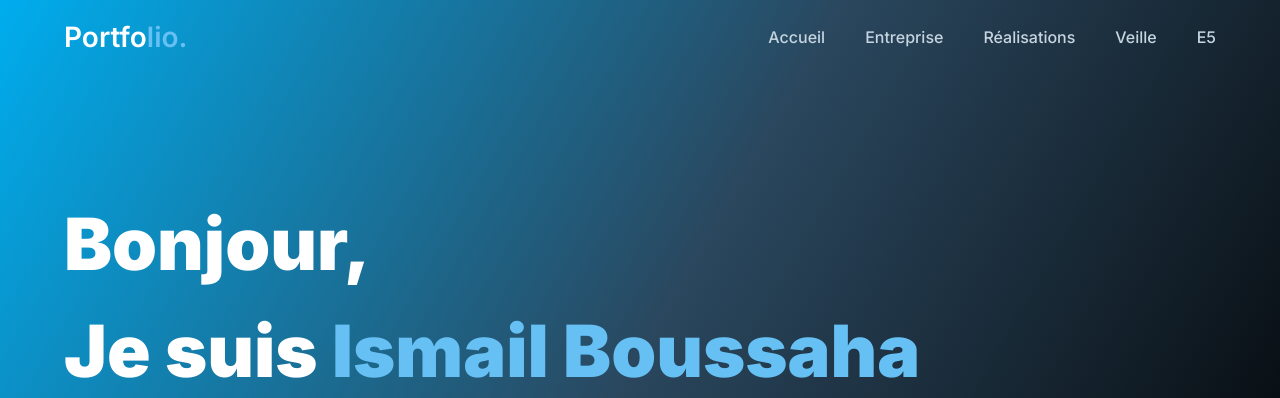
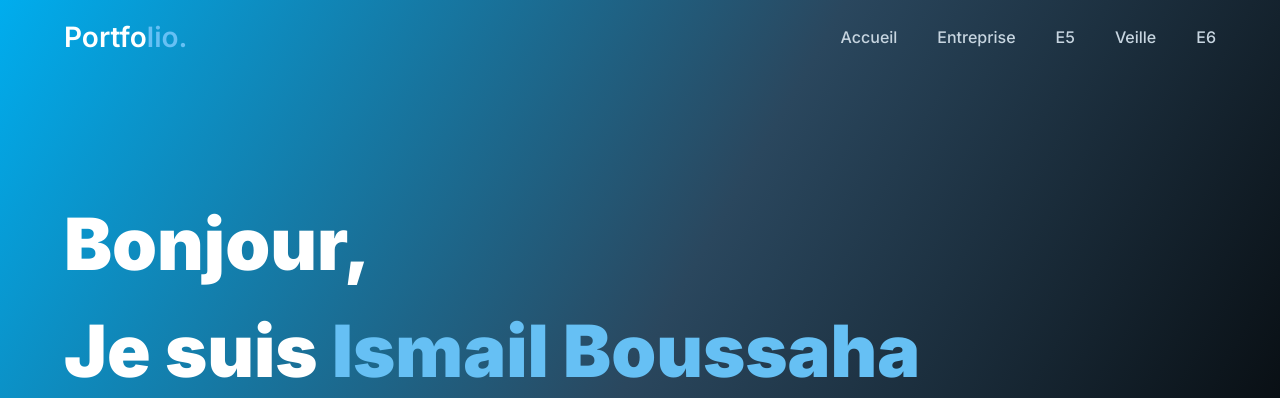
Before and after one commit to G-frixion/ismailportfolio, a plain HTML site: page index.html in a window 1280 px wide. Shown: the top 398 px of the page. Drawn offline with nearby package versions, Linux system fonts and the light colour scheme.

Commit message:
Add files via upload

```diff
--- a/index.html
+++ b/index.html
@@ -28,10 +28,10 @@
         <ul class="navlist">
             <li><a href="#accueil">Accueil</a></li>
             <li><a href="entreprise.html">Entreprise</a></li>
-            <li><a href="realisations.html">Réalisations</a></li>
+            <li><a href="realisations.html">E5</a></li>
             <li><a href="veille.html">Veille</a></li>
             <!--<li><a href="bilan.html">Bilan</a></li>-->
-            <li><a href="E5.html">E5</a></li>
+            <li><a href="E5.html">E6</a></li>
         </ul>
 
         <!-- <div class="top-btnn">
```
Also changed, not shown: E5.html (+1 -1 lines), ap2.html (+2 -2 lines), ap3bis.html (+2 -2 lines), ap4bis.html (+2 -2 lines), entreprise.html (+2 -2 lines), realisations.html (+2 -2 lines), veille.html (+2 -2 lines).
